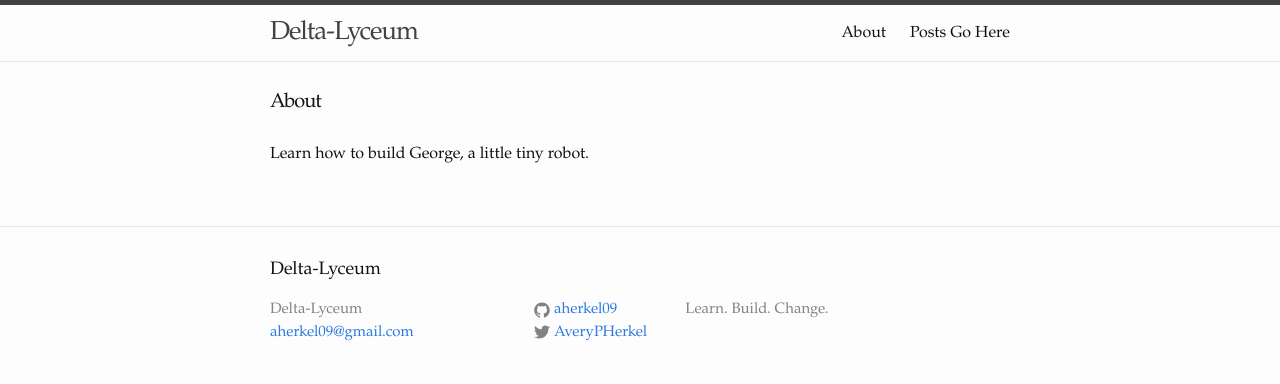
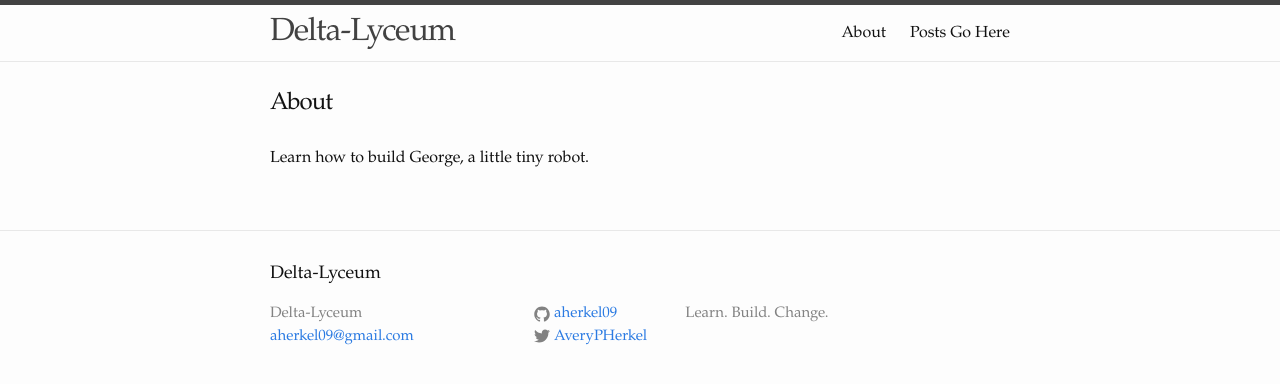
Before and after one commit to DeltaLyceum/aherkel09.github.io, a Jekyll site: the page built from about.md, in a window 1280 px wide. Shown: the top 384 px of the page. Built offline with Jekyll 4.4.1, drawn with Linux system fonts in a browser that asks for light colours.

Commit message:
Update _layout.scss

```diff
--- a/_sass/_layout.scss
+++ b/_sass/_layout.scss
@@ -11,7 +11,7 @@
 }
 
 .site-title {
-    font-size: 26px;
+    font-size: 32px;
     font-weight: 300;
     line-height: 56px;
     letter-spacing: -1px;
@@ -204,7 +204,7 @@
 }
 
 .post-title {
-    font-size: 20px;
+    font-size: 24px;
     letter-spacing: -1px;
     line-height: 1;
 
```
